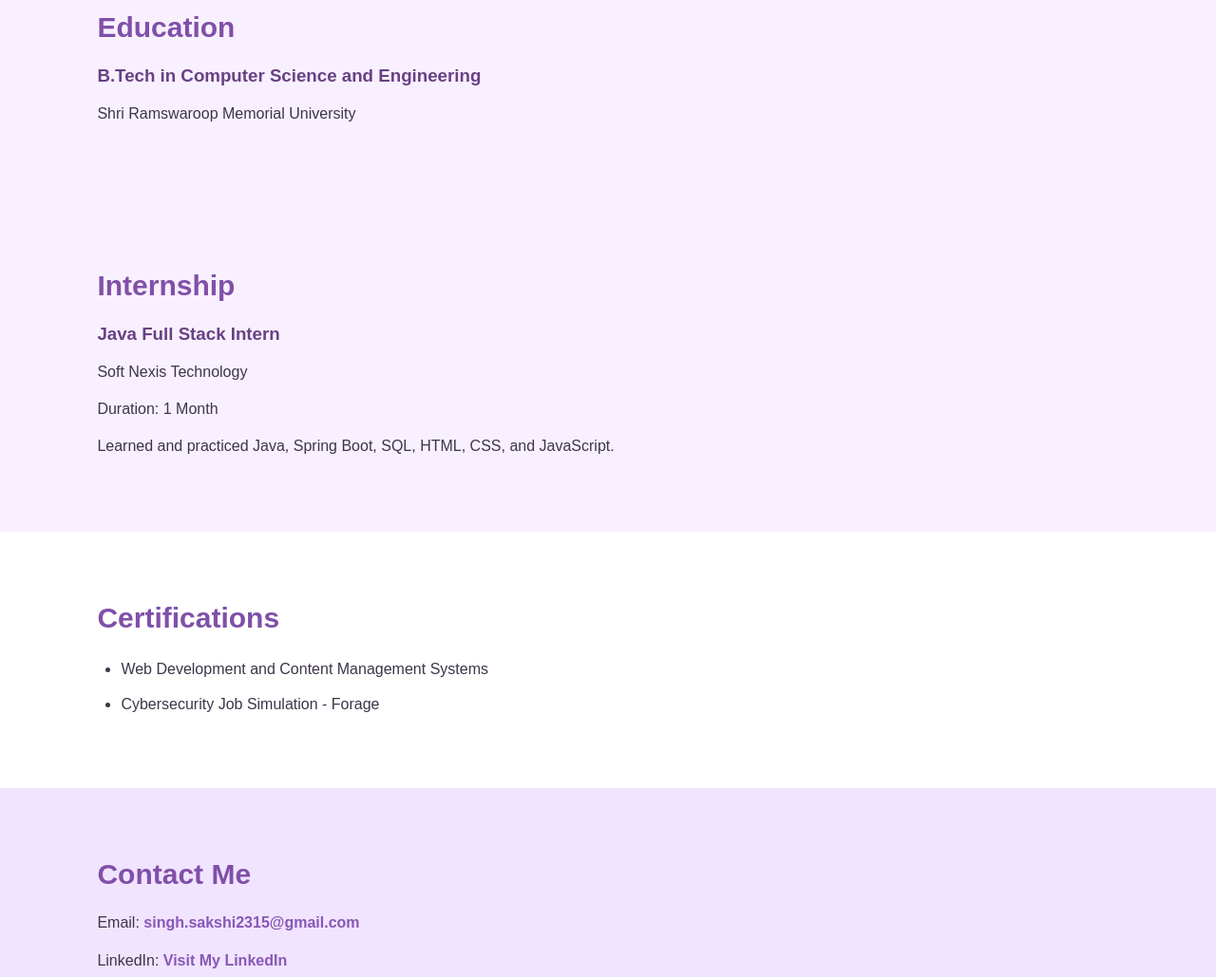
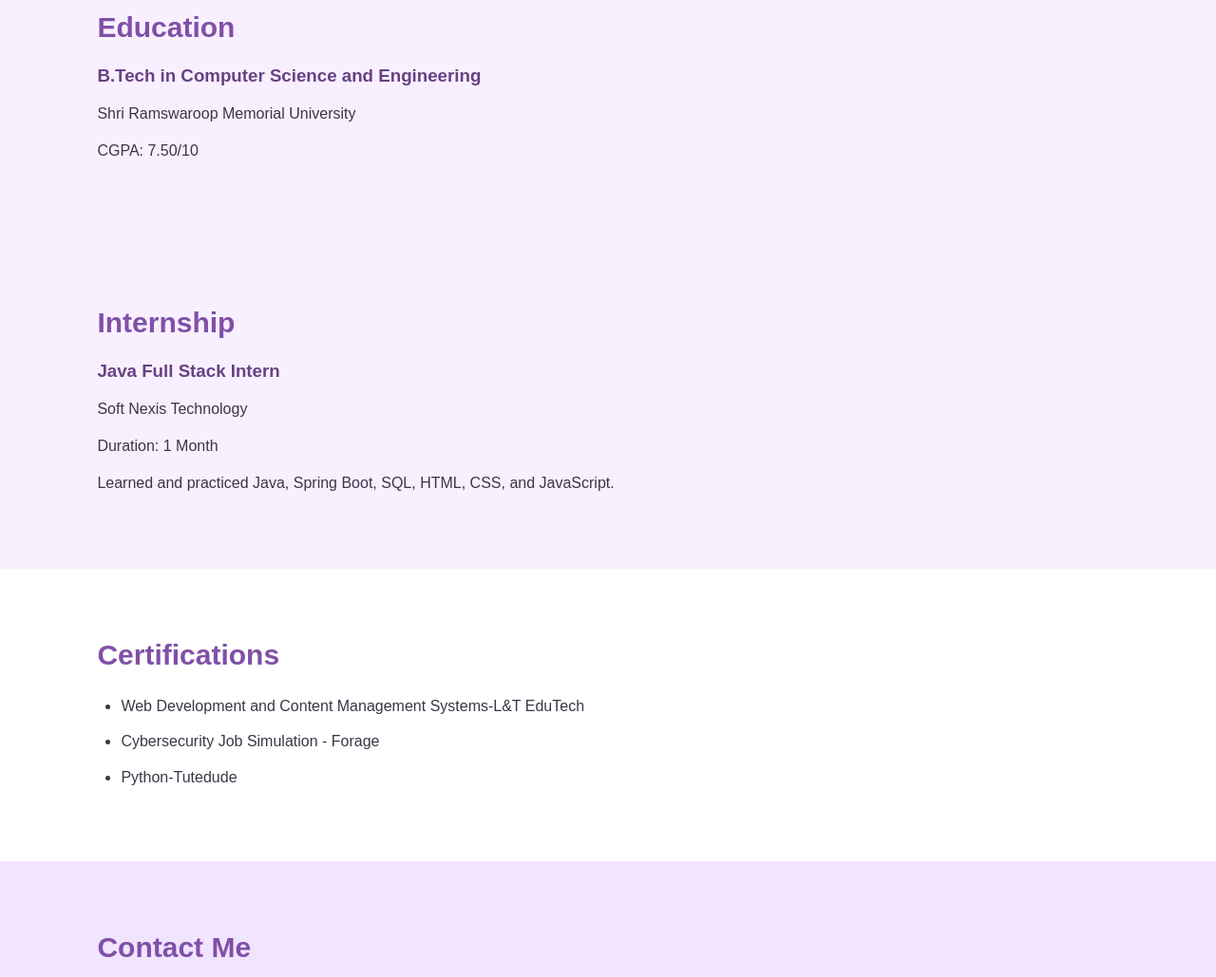
Before and after one commit to Sakshi1265/Portfolio-Websit, a plain HTML site: page index.html in a window 1280 px wide. Shown: the part 1871-2900 px from the top of the page at 95% size. Drawn offline with Linux system fonts and the light colour scheme.

Commit message:
Add Python skill and update certifications section

```diff
--- a/index.html
+++ b/index.html
@@ -90,6 +90,7 @@
                 <div class="skill-card">Java</div>
                 <div class="skill-card">Spring Boot</div>
                 <div class="skill-card">SQL</div>
+                <div class="skill-card">Python</div>
             </div>
         </section>
 
@@ -132,6 +133,7 @@
             <h2>Education</h2>
             <h3>B.Tech in Computer Science and Engineering</h3>
             <p>Shri Ramswaroop Memorial University</p>
+            <p>CGPA: 7.50/10 </p>
         </section>
 
 
@@ -149,8 +151,9 @@
         <section id="certifications" class="section">
             <h2>Certifications</h2>
             <ul>
-                <li>Web Development and Content Management Systems</li>
+                <li>Web Development and Content Management Systems-L&T EduTech</li>
                 <li>Cybersecurity Job Simulation - Forage</li>
+                <li>Python-Tutedude</li>
             </ul>
         </section>
 
```
